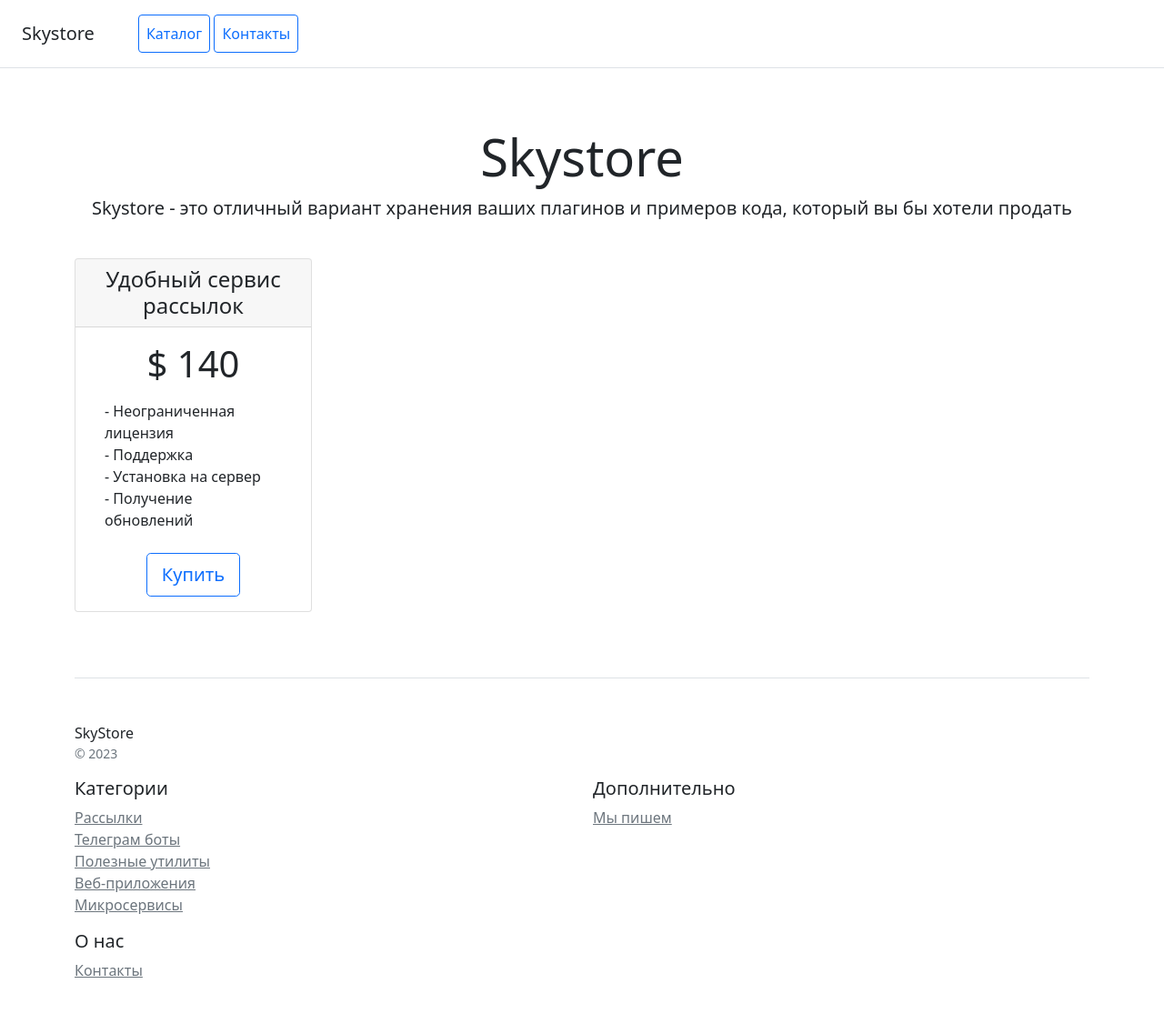
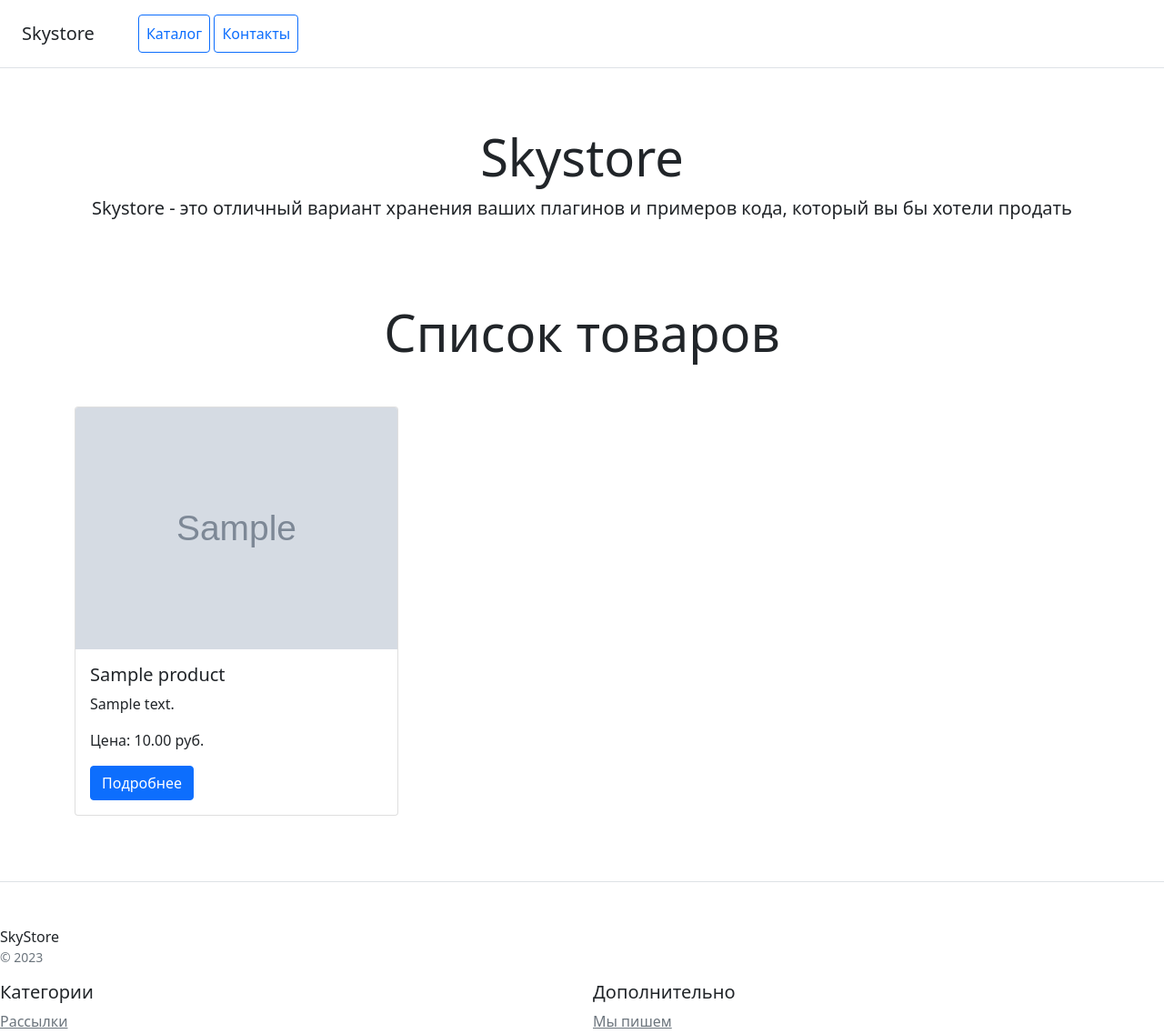
Before and after one commit to WildJudge/djangoProject, a Django app: page / in a window 1280 px wide. Shown: the top 1137 px of the page at 91% size. Before the commit the page ends 1075 px from the top, so only its background shows below. Run offline with Django 5.2, Linux system fonts and the light colour scheme; tables that the repository leaves empty hold one stand-in row (values such as "Sample post"); grey boxes marked "Sample" are stand-in pictures; some libraries are stand-ins or nearby versions.

Commit message:
Задание выполнил

```diff
--- /dev/null
+++ b/catalog/templates/catalog/base.html
@@ -0,0 +1,59 @@
+<!doctype html>
+<html lang="en">
+<head>
+    <meta charset="utf-8">
+    <meta name="viewport" content="width=device-width, initial-scale=1">
+    <title>Skystore</title>
+    <link href="/static/css/bootstrap.min.css" rel="stylesheet">
+</head>
+<body>
+<div class="d-flex flex-column flex-md-row align-items-center p-3 px-md-4 mb-3 bg-white border-bottom box-shadow">
+    <h5 class="my-0 mr-md-auto font-weight-normal">Skystore</h5>
+    <nav class="ms-5">
+        <a class="p-2 btn btn-outline-primary" href="/">Каталог</a>
+        <a class="p-2 btn btn-outline-primary" href="/contacts/">Контакты</a>
+    </nav>
+</div>
+
+<div class="pricing-header px-3 py-3 pt-md-5 pb-md-4 mx-auto text-center">
+    <h1 class="display-4">Skystore</h1>
+    <p class="lead">Skystore - это отличный вариант хранения ваших плагинов и примеров кода, который вы бы хотели
+        продать</p>
+</div>
+
+{% block content %}{% endblock %}
+
+<footer class="pt-4 my-md-5 pt-md-5 border-top">
+    <div class="row">
+        <div class="col-12 col-md">
+            SkyStore
+            <small class="d-block mb-3 text-muted">&copy; 2023</small>
+        </div>
+        <div class="col-6 col-md">
+            <h5>Категории</h5>
+            <ul class="list-unstyled text-small">
+                <li><a class="text-muted" href="#">Рассылки</a></li>
+                <li><a class="text-muted" href="#">Телеграм боты</a></li>
+                <li><a class="text-muted" href="#">Полезные утилиты</a></li>
+                <li><a class="text-muted" href="#">Веб-приложения</a></li>
+                <li><a class="text-muted" href="#">Микросервисы</a></li>
+            </ul>
+        </div>
+        <div class="col-6 col-md">
+            <h5>Дополнительно</h5>
+            <ul class="list-unstyled text-small">
+                <li><a class="text-muted" href="#">Мы пишем</a></li>
+            </ul>
+        </div>
+        <div class="col-6 col-md">
+            <h5>О нас</h5>
+            <ul class="list-unstyled text-small">
+                <li><a class="text-muted" href="/contacts/">Контакты</a></li>
+            </ul>
+        </div>
+    </div>
+</footer>
+
+<script src="/static/js/bootstrap.bundle.min.js"></script>
+</body>
+</html>
--- a/catalog/templates/catalog/home.html
+++ b/catalog/templates/catalog/home.html
@@ -1,79 +1,22 @@
-<!doctype html>
-<html lang="en">
-<head>
-    <meta charset="utf-8">
-    <meta name="viewport" content="width=device-width, initial-scale=1">
-    <title>Skystore</title>
-    <link href="/static/css/bootstrap.min.css" rel="stylesheet">
-</head>
-<body>
-<div class="d-flex flex-column flex-md-row align-items-center p-3 px-md-4 mb-3 bg-white border-bottom box-shadow">
-    <h5 class="my-0 mr-md-auto font-weight-normal">Skystore</h5>
-    <nav class="ms-5">
-        <a class="p-2 btn btn-outline-primary" href="/">Каталог</a>
-        <a class="p-2 btn btn-outline-primary" href="/contacts/">Контакты</a>
-    </nav>
-</div>
-
-<div class="pricing-header px-3 py-3 pt-md-5 pb-md-4 mx-auto text-center">
-    <h1 class="display-4">Skystore</h1>
-    <p class="lead">Skystore - это отличный вариант хранения ваших плагинов и примеров кода, который вы бы хотели
-        продать</p>
-</div>
-
+{% extends 'catalog/base.html' %}
+{% load mediapath %}
+{% block content %}
 <div class="container">
-    <div class="row text-center">
-        <div class="col-3">
-            <div class="card mb-4 box-shadow">
-                <div class="card-header">
-                    <h4 class="my-0 font-weight-normal">Удобный сервис рассылок</h4>
-                </div>
-                <div class="card-body">
-                    <h1 class="card-title pricing-card-title">$ 140</h1>
-                    <ul class="list-unstyled mt-3 mb-4 text-start m-3">
-                        <li>- Неограниченная лицензия</li>
-                        <li>- Поддержка</li>
-                        <li>- Установка на сервер</li>
-                        <li>- Получение обновлений</li>
-                    </ul>
-                    <button type="button" class="btn btn-lg btn-block btn-outline-primary">Купить</button>
+    <h1 class="display-4 text-center my-5">Список товаров</h1>
+    <div class="row">
+        {% for product in products %}
+            <div class="col-md-4 mb-4">
+                <div class="card">
+                    <img src="{{ product.image|mediapath }}" class="card-img-top" alt="{{ product.name }}">
+                    <div class="card-body">
+                        <h5 class="card-title">{{ product.name }}</h5>
+                        <p class="card-text">{{ product.description|slice:":100" }}</p>
+                        <p class="card-text">Цена: {{ product.price }} руб.</p>
+                        <a href="{% url 'catalog:product_detail' product.id %}" class="btn btn-primary">Подробнее</a>
+                    </div>
                 </div>
             </div>
-        </div>
+        {% endfor %}
     </div>
-
-    <footer class="pt-4 my-md-5 pt-md-5 border-top">
-        <div class="row">
-            <div class="col-12 col-md">
-                SkyStore
-                <small class="d-block mb-3 text-muted">&copy; 2023</small>
-            </div>
-            <div class="col-6 col-md">
-                <h5>Категории</h5>
-                <ul class="list-unstyled text-small">
-                    <li><a class="text-muted" href="#">Рассылки</a></li>
-                    <li><a class="text-muted" href="#">Телеграм боты</a></li>
-                    <li><a class="text-muted" href="#">Полезные утилиты</a></li>
-                    <li><a class="text-muted" href="#">Веб-приложения</a></li>
-                    <li><a class="text-muted" href="#">Микросервисы</a></li>
-                </ul>
-            </div>
-            <div class="col-6 col-md">
-                <h5>Дополнительно</h5>
-                <ul class="list-unstyled text-small">
-                    <li><a class="text-muted" href="#">Мы пишем</a></li>
-                </ul>
-            </div>
-            <div class="col-6 col-md">
-                <h5>О нас</h5>
-                <ul class="list-unstyled text-small">
-                    <li><a class="text-muted" href="/contacts/">Контакты</a></li>
-                </ul>
-            </div>
-        </div>
-    </footer>
 </div>
-
-<script src="/static/js/bootstrap.bundle.min.js"></script>
-</body>
-</html>
+{% endblock %}
--- /dev/null
+++ b/catalog/templatetags/mediapath.py
@@ -0,0 +1,11 @@
+from django import template
+
+register = template.Library()
+
+
+@register.filter(is_safe=True)
+def mediapath(value):
+    """Преобразует заданный путь в полный путь к медиафайлу"""
+    if value and hasattr(value, 'url'):
+        return value.url
+    return value
--- a/catalog/urls.py
+++ b/catalog/urls.py
@@ -7,4 +7,5 @@ urlpatterns = [
     path('', views.home, name='home'),
     path('home/', views.home, name='home'),
     path('contacts/', views.contact, name='contact'),
+    path('product/<int:product_id>/', views.product_detail, name='product_detail'),
 ]
--- a/catalog/views.py
+++ b/catalog/views.py
@@ -1,9 +1,16 @@
-from django.shortcuts import render
+from django.shortcuts import render, get_object_or_404
+from .models import Product
 
 
 def home(request):
-    return render(request, 'catalog/home.html')
+    products = Product.objects.all()
+    return render(request, 'catalog/home.html', {'products': products})
 
 
 def contact(request):
     return render(request, 'catalog/contact.html')
+
+
+def product_detail(request, product_id):
+    product = get_object_or_404(Product, pk=product_id)
+    return render(request, 'catalog/product_detail.html', {'product': product})
```
Also changed, not shown: catalog/templates/catalog/product_detail.html (added, +20 -0 lines), catalog/templatetags/__init__.py (added).
